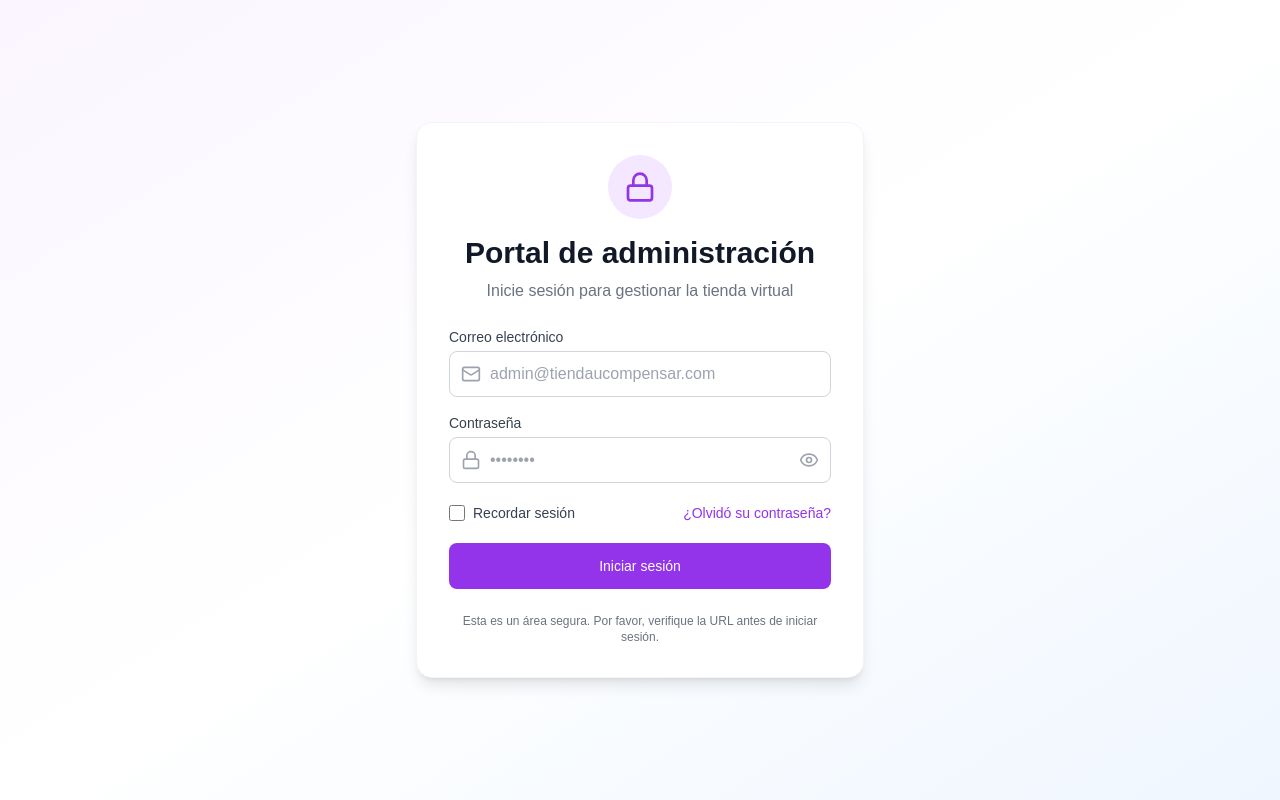
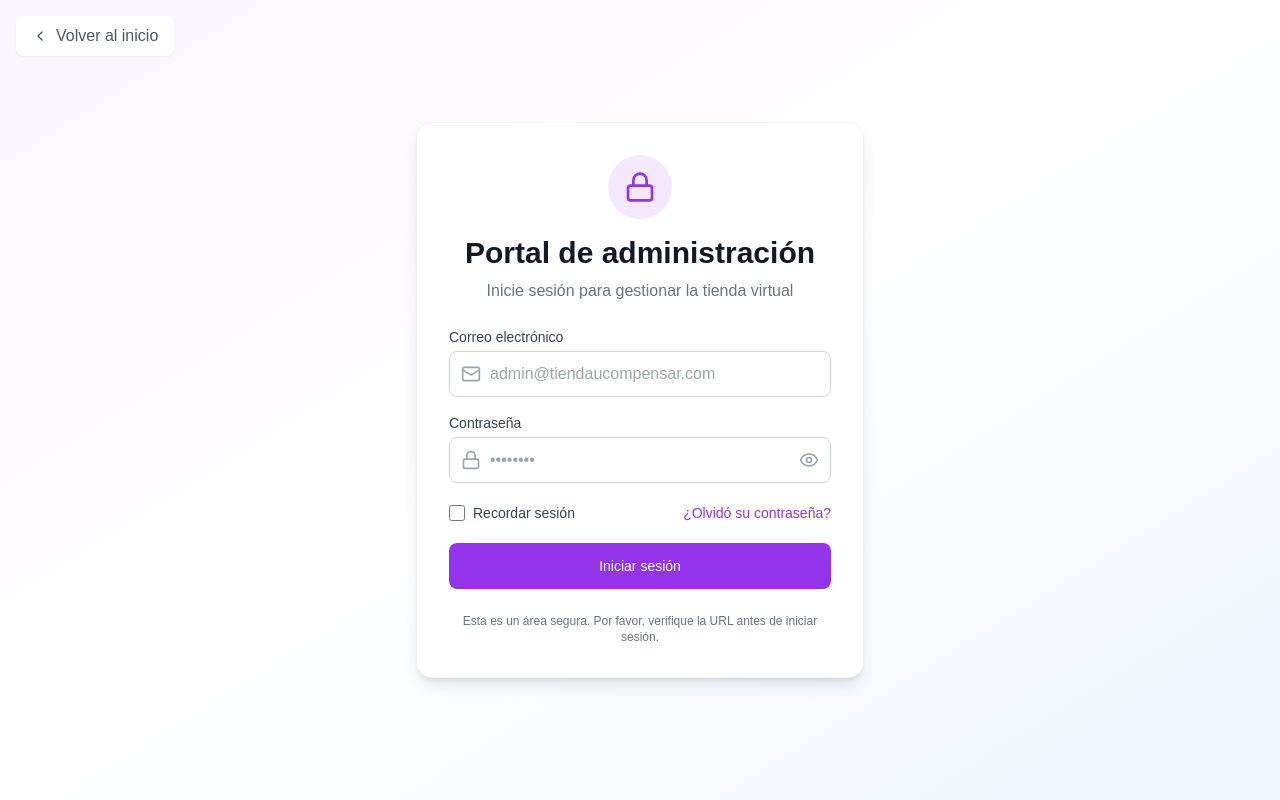
Before and after one commit to MrJohanF/e-commerce, a Next.js app: page /admin/login in a window 1280 px wide. Built offline with nearby package versions, Linux system fonts and the light colour scheme.

Commit message:
Add BackToHome component and integrate it into the admin login page for improved navigation

```diff
--- a/src/app/admin/login/page.js
+++ b/src/app/admin/login/page.js
@@ -5,6 +5,7 @@
 import React, { useState } from 'react';
 import { Mail, Lock, AlertCircle, Eye, EyeOff, Loader2 } from 'lucide-react';
 import { useRouter } from 'next/navigation';
+import BackToHome from '../../components/backtohome.js';
 
 const AdminLogin = () => {
   const router = useRouter();
@@ -68,6 +69,9 @@ const AdminLogin = () => {
 
   return (
     <div className="min-h-screen bg-gradient-to-br from-purple-50 via-white to-blue-50 flex items-center justify-center p-4">
+        <div className="absolute top-2 sm:top-4 left-2 sm:left-4">
+    <BackToHome />
+  </div>
       <div className="max-w-md w-full space-y-6 bg-white p-8 rounded-2xl shadow-lg border border-gray-100">
         {/* Header Section */}
         <div className="text-center space-y-2">
--- /dev/null
+++ b/src/app/components/backtohome.js
@@ -0,0 +1,27 @@
+import React from 'react';
+import { ChevronLeft } from 'lucide-react';
+import Link from 'next/link';
+
+const BackToHome = ({ className = '' }) => {
+  return (
+    <Link
+      href="/"
+      className={`
+        inline-flex items-center gap-1 sm:gap-2
+        px-2 sm:px-4 py-1.5 sm:py-2
+        rounded-lg
+        text-gray-600 hover:text-purple-600
+        bg-white hover:bg-gray-50
+        shadow-sm hover:shadow
+        transition-all duration-200
+        text-xs sm:text-sm md:text-base
+        ${className}
+      `}
+    >
+      <ChevronLeft className="w-3 h-3 sm:w-4 sm:h-4" />
+      <span className="font-medium">Volver al inicio</span>
+    </Link>
+  );
+};
+
+export default BackToHome;
```
